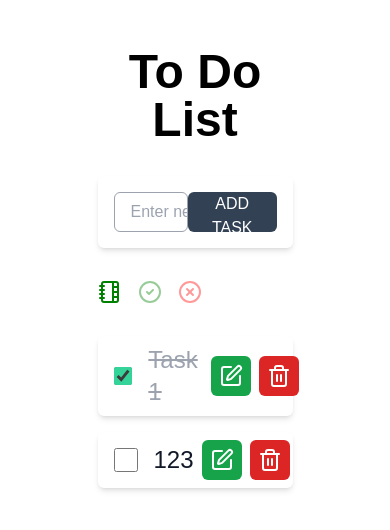
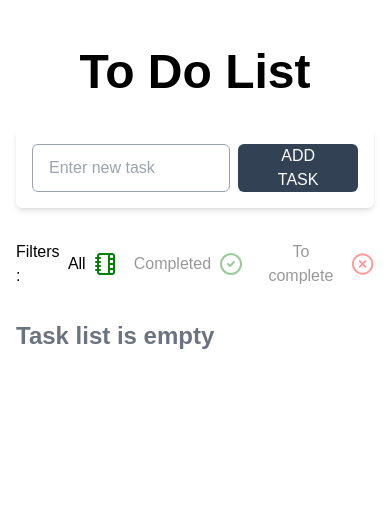
Before and after one commit to kinnaamf/nuxt-todo-list, a Nuxt app: page / in a window 390 px wide. Shown: the top 530 px of the page. Built offline with nearby package versions, Linux system fonts and the light colour scheme; data requests are answered from the project's data file.

Commit message:
feat: add a lil bit responsive design

```diff
--- a/app/assets/css/styles.pcss
+++ b/app/assets/css/styles.pcss
@@ -23,7 +23,7 @@ input[type="checkbox"]:checked {
 }
 
 .app-container {
-    @apply flex flex-col gap-8 w-2/4 mx-auto relative;
+    @apply flex flex-col gap-8 md:w-2/4 sm:w-3/4 mx-auto relative px-4;
 }
 
 .title {
@@ -32,7 +32,7 @@ input[type="checkbox"]:checked {
 }
 
 .task-container {
-    @apply flex justify-between items-center bg-white px-4 py-4 rounded-md shadow-md;
+    @apply flex gap-2 justify-between items-center bg-white p-4 rounded-md shadow-md;
 }
 
 .task-list {
@@ -99,3 +99,7 @@ input[type="checkbox"]:checked {
 .is-empty {
     @apply text-2xl font-semibold text-gray-500 -z-10;
 }
+
+.filter-btn {
+  @apply flex items-center gap-2;
+}
--- a/app/components/task/TaskButton.vue
+++ b/app/components/task/TaskButton.vue
@@ -1,5 +1,5 @@
 <template>
-  <button @click="$emit('store-task', $event)" class="w-max bg-slate-700 text-white rounded-md h-10 px-6 font-normal uppercase">
+  <button @click="$emit('store-task', $event)" class="w-max bg-slate-700 text-white rounded-md h-12 px-8 font-normal uppercase">
     Add task
   </button>
 </template>
--- a/app/components/task/TaskFilter.vue
+++ b/app/components/task/TaskFilter.vue
@@ -1,20 +1,31 @@
 <template>
+  <div class="flex justify-between">
+    <div>
+      <span>Filters :</span>
+    </div>
     <div class="flex gap-4 items-center">
-    <button @click="emit('update:modelValue', 'all')">
+      <button class="filter-btn" @click="emit('update:modelValue', 'all')"
+              :class="{ 'opacity-100' : modelValue === 'all', 'opacity-40': modelValue !== 'all' }"
+      >
+        All
         <TaskIcon
-          :class="{ 'opacity-100' : modelValue === 'all', 'opacity-40': modelValue !== 'all' }"
         />
       </button>
-    <button @click="emit('update:modelValue', 'done')">
+      <button class="filter-btn" @click="emit('update:modelValue', 'done')"
+              :class="{ 'opacity-100' : modelValue === 'done', 'opacity-40': modelValue !== 'done' }"
+      >
+        Completed
         <CircleCheckIcon
-          :class="{ 'opacity-100' : modelValue === 'done', 'opacity-40': modelValue !== 'done' }"
         />
       </button>
-    <button @click="emit('update:modelValue', 'todo')">
+      <button class="filter-btn" @click="emit('update:modelValue', 'todo')"
+              :class="{ 'opacity-100' : modelValue === 'todo', 'opacity-40': modelValue !== 'todo' }">
+        To complete
         <CircleXIcon
-          :class="{ 'opacity-100' : modelValue === 'todo', 'opacity-40': modelValue !== 'todo' }"
+
         />
       </button>
+    </div>
   </div>
 </template>
 
--- a/app/components/task/TaskInput.vue
+++ b/app/components/task/TaskInput.vue
@@ -10,7 +10,7 @@ const props = defineProps<{ newTask: NewTask, isVisible: boolean }>()
          @keyup.enter="$emit('store-task', $event)"
          placeholder="Enter new task"
          v-model="newTask.title"
-         class="border border-gray-400 w-10/12 rounded-md py-2 h-10 pl-4">
+         class="border border-gray-400 w-10/12 rounded-md py-2 h-12 pl-4">
 </template>
 
 <style scoped lang="postcss">
--- a/app/components/task/TaskList.vue
+++ b/app/components/task/TaskList.vue
@@ -9,7 +9,8 @@
                 @edit-task="$emit('editTask', task)"
                 @update-task="$emit('updateTask', task)"
                 @toggle-done="$emit('toggleDone', task)"
-                @delete-task="$emit('deleteTask', task.id)"/>
+                @delete-task="$emit('deleteTask', task.id)"
+      />
     </div>
   </TransitionGroup>
 </template>
--- a/app/composables/useTask.ts
+++ b/app/composables/useTask.ts
@@ -12,9 +12,7 @@ export const useTask = () => {
   });
 
   const isLoading = ref<boolean>(false);
-
   const isVisible = ref(false);
-
   const currentFilter = ref<string>('all');
 
   const newTask = reactive<NewTask>({
@@ -23,7 +21,7 @@ export const useTask = () => {
   });
 
   const isEmpty = computed(() => {
-    return tasks.value.length === 0;
+    return filteredTasks.value.length === 0;
   })
 
   const filteredTasks = computed(() => {
@@ -48,13 +46,15 @@ export const useTask = () => {
     isLoading.value = true;
 
     try {
-      tasks.value = await $fetch(`${ api_url }/tasks`);
+      tasks.value = await $fetch<Task[]>(`${ api_url }/tasks`);
+
       isLoading.value = false;
     } catch (e) {
       Object.assign(message, {
         title: 'Could not fetch data',
         status: 'error',
-      })
+      });
+      isLoading.value = false;
     }
   }
 
--- a/app/pages/index.vue
+++ b/app/pages/index.vue
@@ -10,7 +10,7 @@
     </Transition>
 
     <Transition name="slide-fade">
-      <MessageToast v-if="isVisible" :message="message" :class="messageClass"/>
+      <MessageToast v-if="isVisible" :message="message" :class="messageClass" class="z-50"/>
     </Transition>
 
     <div class="app-container">
@@ -27,12 +27,14 @@
         </div>
       </TransitionGroup>
 
-      <TaskFilter v-model="currentFilter"/>
+      <Transition name="title-slide">
+        <TaskFilter v-model="currentFilter" v-if="showFilter"/>
+      </Transition>
 
       <Transition name="empty">
         <div v-if="showEmptyMessage">
           <h3 class="is-empty">
-            Task list is empty
+            {{ emptyMessage }}
           </h3>
         </div>
       </Transition>
@@ -51,13 +53,13 @@
 import TaskButton from '~/components/task/TaskButton.vue';
 import TaskList from '~/components/task/TaskList.vue';
 import MessageToast from "~/components/message/MessageToast.vue";
-import type { Task } from "~/types/task"
 
 onMounted(async () => {
   await getTasks();
   await nextTick();
   showTitle.value = true
   showTask.value = true
+  showFilter.value = true
 })
 
 const {
@@ -79,8 +81,12 @@ const {
 
 const showTitle = ref<boolean>(false);
 const showTask = ref<boolean>(false);
+const showFilter = ref<boolean>(false);
 
 const showEmptyMessage = computed(() => showTask.value && isEmpty.value && !isLoading.value);
+
+let emptyMessage = ref<string>('Task list is empty');
+
 
 const messageClass = computed(() => {
   return message.status == 'success' ? 'bg-emerald-600' : 'bg-red-600';
--- a/db.json
+++ b/db.json
@@ -1,14 +1,3 @@
 {
-  "tasks": [
-    {
-      "id": "d419",
-      "title": "Task 1",
-      "done": true
-    },
-    {
-      "id": "ca5d",
-      "title": "123",
-      "done": false
-    }
-  ]
+  "tasks": []
 }
```
Lines whose indentation alone changed are shown as unchanged.
